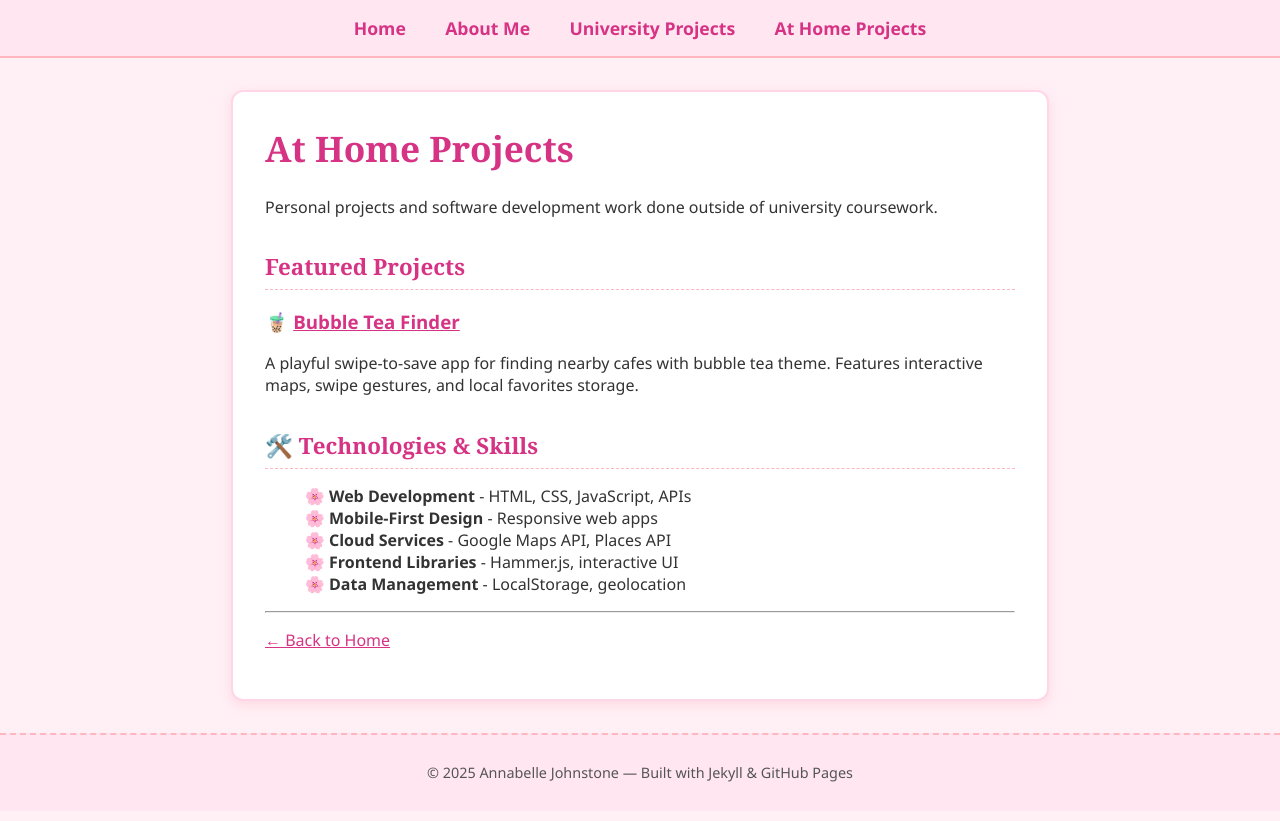
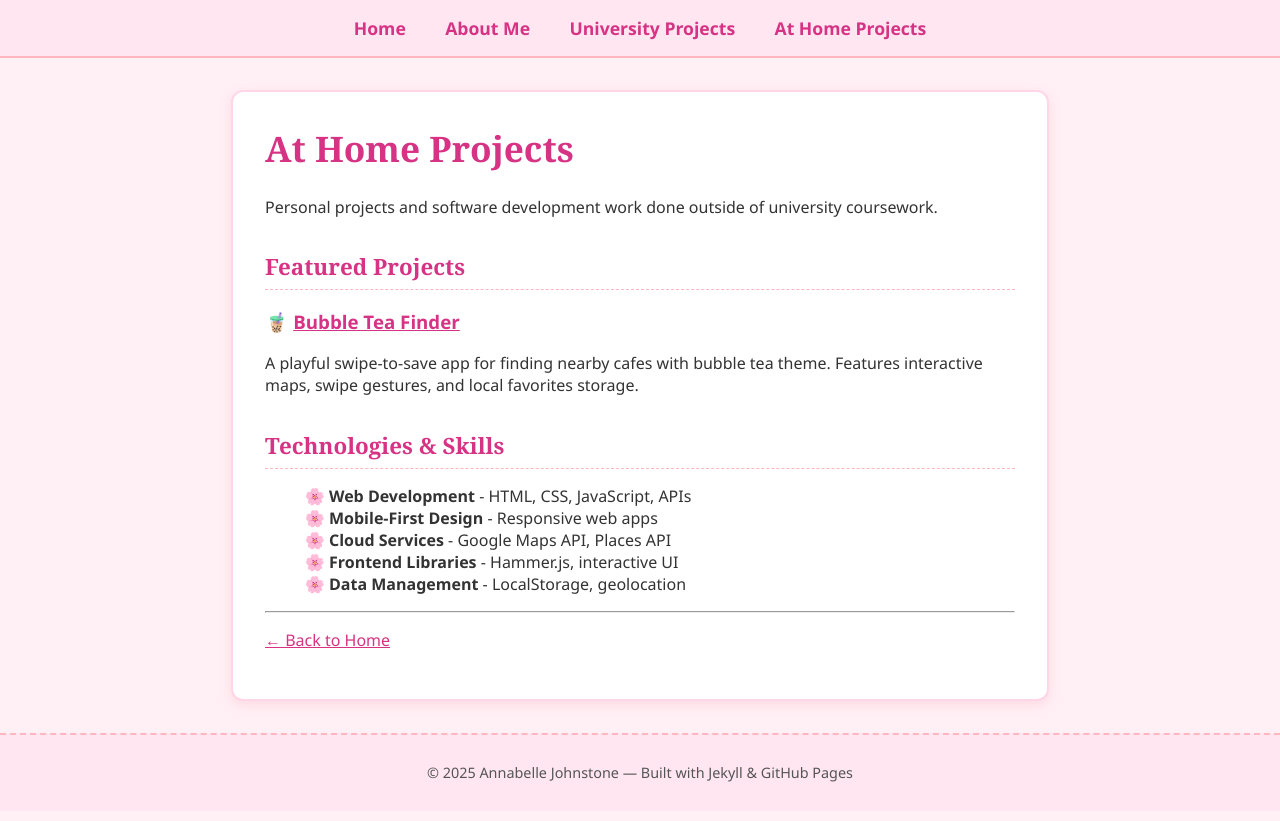
Before and after one commit to AnnabelleJohnstone/AJengineering-projects, a Jekyll site: the page built from home-projects.md, in a window 1280 px wide. Shown: the top 821 px of the page. Built offline with Jekyll 4.4.1, drawn with Linux system fonts in a browser that asks for light colours.

```diff
--- a/home-projects.md
+++ b/home-projects.md
@@ -11,7 +11,7 @@ Personal projects and software development work done outside of university cours
 ### 🧋 [Bubble Tea Finder](/_projects/bubble-tea-finder.md)
 A playful swipe-to-save app for finding nearby cafes with bubble tea theme. Features interactive maps, swipe gestures, and local favorites storage.
 
-## 🛠️ Technologies & Skills
+## Technologies & Skills
 
 - **Web Development** - HTML, CSS, JavaScript, APIs
 - **Mobile-First Design** - Responsive web apps
```
